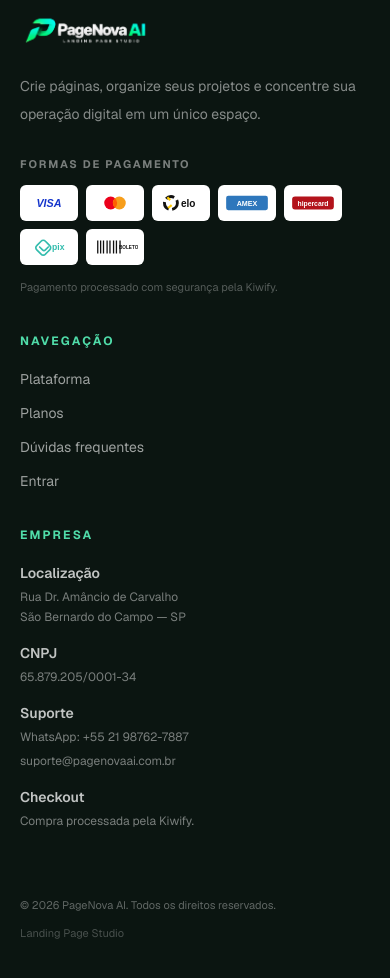
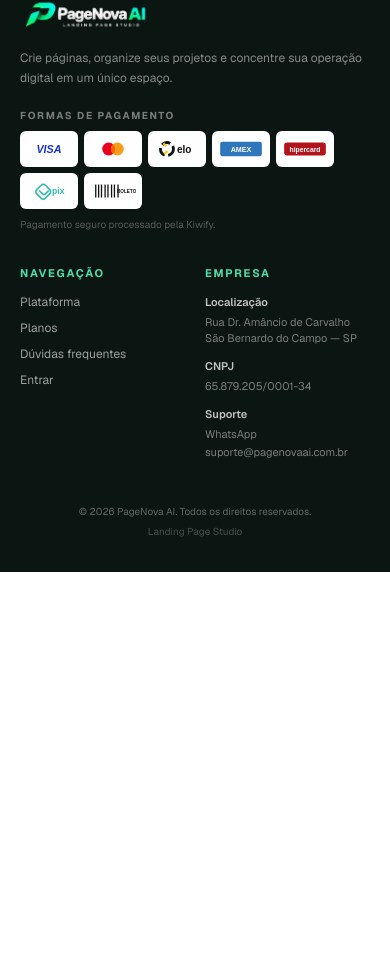
Before and after one commit to dramaflix2026-stack/pagenova-ai, a Next.js app in the folder frontend/: page / in a window 390 px wide. Shown: the part 9430-10408 px from the top of the page. After the commit the page ends 10002 px from the top, so only its background shows below. Built offline with nearby package versions, Linux system fonts and the light colour scheme.

Commit message:
Compact PageNova mobile footer into two columns

```diff
--- a/frontend/src/app/page.tsx
+++ b/frontend/src/app/page.tsx
@@ -454,29 +454,25 @@
       </section>
 
       <footer className="pn-landing-footer border-t border-white/10 bg-[#0b1511] text-white">
-        <div className="mx-auto w-full max-w-7xl px-5 py-12 md:px-8 lg:py-16">
-          <div className="grid gap-9 text-left md:grid-cols-2 lg:grid-cols-[1.25fr_.65fr_1fr] lg:gap-14">
-            <div className="min-w-0">
+        <div className="mx-auto w-full max-w-7xl px-5 py-8 md:px-8 lg:py-12">
+          <div className="grid grid-cols-2 gap-x-5 gap-y-8 text-left lg:grid-cols-[1.2fr_.7fr_1fr] lg:gap-12">
+            <div className="col-span-2 min-w-0 lg:col-span-1">
               <Brand />
-              <p className="mt-5 max-w-[390px] text-sm leading-7 text-white/50">
+              <p className="mt-3 max-w-[430px] text-xs leading-5 text-white/50 sm:text-sm">
                 Crie páginas, organize seus projetos e concentre sua operação digital em um único espaço.
               </p>
-              <div className="mt-7">
-                <p className="text-[11px] font-bold uppercase tracking-[.16em] text-white/45">
-                  Formas de pagamento
-                </p>
-                <div className="mt-3 flex flex-wrap items-center gap-2" aria-label="Formas de pagamento aceitas">
+              <div className="mt-5">
+                <p className="text-[10px] font-bold uppercase tracking-[.16em] text-white/45">Formas de pagamento</p>
+                <div className="mt-2 flex flex-wrap items-center gap-1.5" aria-label="Formas de pagamento aceitas">
                   {PAYMENT_BRANDS.map((brand) => <PaymentBrand key={brand} brand={brand} />)}
                 </div>
-                <p className="mt-3 text-[11px] leading-5 text-white/30">
-                  Pagamento processado com segurança pela Kiwify.
-                </p>
+                <p className="mt-2 text-[10px] leading-4 text-white/30">Pagamento seguro processado pela Kiwify.</p>
               </div>
             </div>
 
             <div className="min-w-0">
-              <p className="text-left text-xs font-bold uppercase tracking-[.18em] text-[#50dca9]">Navegação</p>
-              <nav className="mt-5 flex flex-col items-start gap-3.5 text-sm text-white/60" aria-label="Rodapé">
+              <p className="text-[11px] font-bold uppercase tracking-[.16em] text-[#50dca9]">Navegação</p>
+              <nav className="mt-3 flex flex-col items-start gap-2.5 text-xs text-white/60 sm:text-sm" aria-label="Rodapé">
                 <a href="#plataforma" className="transition hover:text-white">Plataforma</a>
                 <a href="#planos" className="transition hover:text-white">Planos</a>
                 <a href="#duvidas" className="transition hover:text-white">Dúvidas frequentes</a>
@@ -485,51 +481,30 @@
             </div>
 
             <div className="min-w-0">
-              <p className="text-left text-xs font-bold uppercase tracking-[.18em] text-[#50dca9]">Empresa</p>
-              <div className="mt-5 grid gap-4 text-left">
+              <p className="text-[11px] font-bold uppercase tracking-[.16em] text-[#50dca9]">Empresa</p>
+              <div className="mt-3 grid gap-3 text-left text-[11px] leading-4 text-white/45 sm:text-xs">
                 <div>
-                  <p className="text-sm font-semibold text-white/75">Localização</p>
-                  <p className="mt-1 max-w-[310px] text-xs leading-5 text-white/45">
-                    Rua Dr. Amâncio de Carvalho<br />
-                    São Bernardo do Campo — SP
-                  </p>
+                  <p className="font-semibold text-white/75">Localização</p>
+                  <p className="mt-1">Rua Dr. Amâncio de Carvalho<br />São Bernardo do Campo — SP</p>
                 </div>
                 <div>
-                  <p className="text-sm font-semibold text-white/75">CNPJ</p>
-                  <p className="mt-1 text-xs leading-5 text-white/45">65.879.205/0001-34</p>
+                  <p className="font-semibold text-white/75">CNPJ</p>
+                  <p className="mt-1">65.879.205/0001-34</p>
                 </div>
                 <div>
-                  <p className="text-sm font-semibold text-white/75">Suporte</p>
-                  <div className="mt-1 flex flex-col items-start gap-1 text-xs leading-5 text-white/45">
-                    <a
-                      href="https://wa.me/5521987627887"
-                      target="_blank"
-                      rel="noopener noreferrer"
-                      className="transition hover:text-[#50dca9]"
-                    >
-                      WhatsApp: +55 21 98762-7887
-                    </a>
-                    <a
-                      href="mailto:suporte@pagenovaai.com.br"
-                      className="break-all transition hover:text-[#50dca9]"
-                    >
-                      suporte@pagenovaai.com.br
-                    </a>
+                  <p className="font-semibold text-white/75">Suporte</p>
+                  <div className="mt-1 flex flex-col items-start gap-0.5">
+                    <a href="https://wa.me/5521987627887" target="_blank" rel="noopener noreferrer" className="transition hover:text-[#50dca9]">WhatsApp</a>
+                    <a href="mailto:suporte@pagenovaai.com.br" className="break-all transition hover:text-[#50dca9]">suporte@pagenovaai.com.br</a>
                   </div>
-                </div>
-                <div>
-                  <p className="text-sm font-semibold text-white/75">Checkout</p>
-                  <p className="mt-1 text-xs leading-5 text-white/45">Compra processada pela Kiwify.</p>
                 </div>
               </div>
             </div>
           </div>
 
-          <div className="mt-10 border-t border-white/10 pt-6 sm:mt-12">
-            <div className="flex flex-col gap-2 text-[11px] leading-5 text-white/35 sm:flex-row sm:items-center sm:justify-between">
-              <p>© 2026 PageNova AI. Todos os direitos reservados.</p>
-              <p className="text-white/25">Landing Page Studio</p>
-            </div>
+          <div className="mt-7 border-t border-white/10 pt-4 text-center text-[10px] leading-4 text-white/35 sm:flex sm:items-center sm:justify-between sm:text-left">
+            <p>© 2026 PageNova AI. Todos os direitos reservados.</p>
+            <p className="mt-1 text-white/25 sm:mt-0">Landing Page Studio</p>
           </div>
         </div>
       </footer>
```
